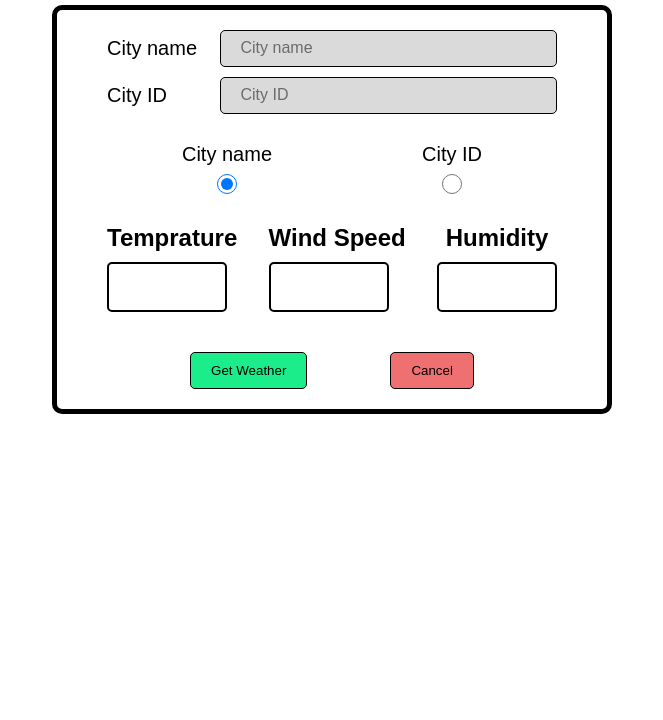
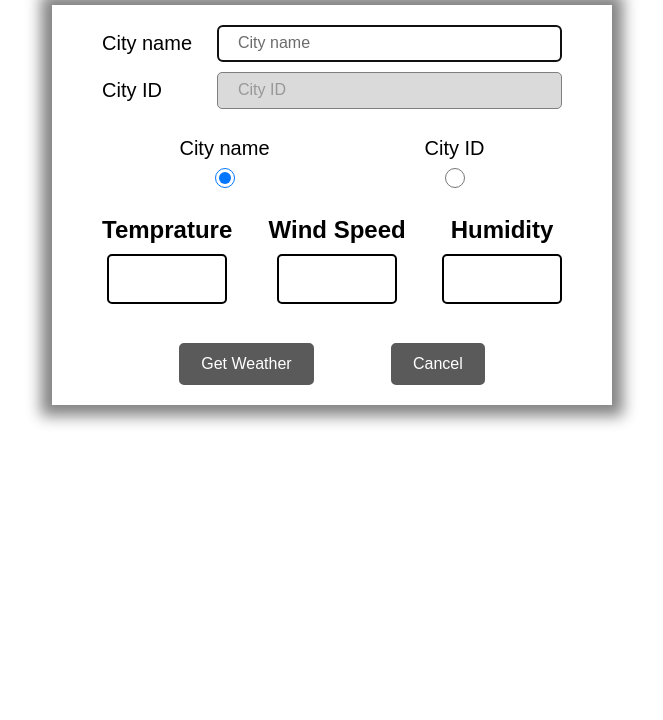
Before and after one commit to ziukoff1985/freshcode-js-hw-18-get-weather, a plain HTML site: page index.html in a window 1280 px wide. Shown: the part 80-800 px from the top of the page, without its empty margins (308-971 px from the left). Drawn offline with Linux system fonts and the light colour scheme.

Commit message:
Fix styles

```diff
--- a/assets/css/styles.css
+++ b/assets/css/styles.css
@@ -22,12 +22,14 @@ h1 {
 
 .form {
     width: 100%;
+    min-height: 400px;
     display: flex;
     flex-direction: column;
-    gap: 20px;
-    border: 5px solid #000;
+    justify-content: space-between;
     padding: 20px 50px;
-    border-radius: 10px;
+    box-shadow: 0px 0px 14px 11px rgba(0, 0, 0, 0.49);
+    -webkit-box-shadow: 0px 0px 14px 11px rgba(0, 0, 0, 0.49);
+    -moz-box-shadow: 0px 0px 14px 11px rgba(0, 0, 0, 0.49);
 }
 
 .input-container {
@@ -49,7 +51,7 @@ h1 {
     padding: 10px 20px;
     border: 1px solid #000;
     border-radius: 5px;
-    background-color: #dbdada;
+    background-color: #ffffff;
 }
 
 .input::placeholder {
@@ -92,6 +94,7 @@ h1 {
 .weather-wrap {
     display: flex;
     flex-direction: column;
+    align-items: center;
     gap: 10px;
 }
 
@@ -121,17 +124,26 @@ h1 {
 
 .button {
     padding: 10px 20px;
-    border: 1px solid #000;
+    border: 2px solid #5a5a5a;
     border-radius: 5px;
     cursor: pointer;
+    font-size: 16px;
+    transition: all 0.5s ease-in-out;
+    background-color: #5a5a5a;
+    color: #ffffff;
 }
 
-.button:first-child {
-    background-color: #1bed8b;
+.button:hover {
+    background-color: #ffffff;
     color: #000000;
 }
 
-.button:last-child {
-    background-color: #ef7070;
-    color: #000;
+.disabled {
+    opacity: 0.5;
+    pointer-events: none;
+    background-color: #b5b5b5;
 }
+
+.input.disabled::placeholder {
+    color: #323232;
+}
--- a/src/index.js
+++ b/src/index.js
@@ -1 +1,31 @@
 'use strict';
+
+const radio = document.querySelectorAll('.radio');
+const input = document.querySelectorAll('.input');
+
+const [cityName, cityId] = input;
+const [cityNameRadio, cityIdRadio] = radio;
+
+cityName.focus();
+cityId.disabled = true;
+cityName.disabled = false;
+cityId.classList.add('disabled');
+cityName.classList.remove('disabled');
+
+cityNameRadio.addEventListener('change', () => {
+    cityId.disabled = true;
+    cityName.disabled = false;
+    cityId.classList.add('disabled');
+    cityName.classList.remove('disabled');
+    cityName.focus();
+    cityId.value = '';
+});
+
+cityIdRadio.addEventListener('change', () => {
+    cityName.disabled = true;
+    cityId.disabled = false;
+    cityName.classList.add('disabled');
+    cityId.classList.remove('disabled');
+    cityId.focus();
+    cityName.value = '';
+});
```
